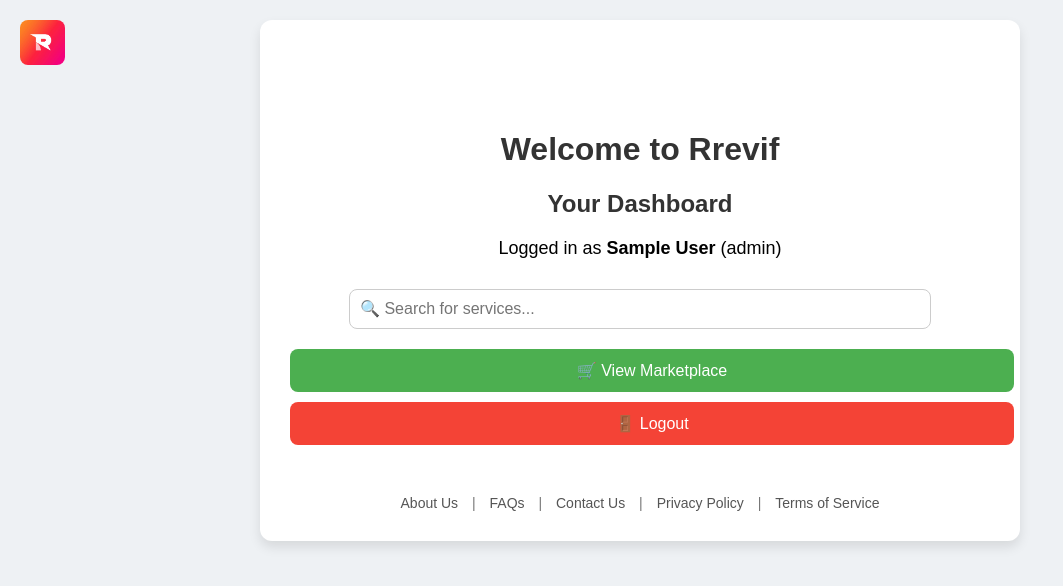
After one commit to AshleyCraig192/ITECA-Rrivef, a PHP site: page / in a window 1280 px wide. The commit adds this page. Shown: the top 586 px of the page, without its empty margins (0-1063 px from the left). Run offline with PHP 8.4, Linux system fonts and the light colour scheme; the visitor is signed in with stand-in values (Sample User, id 1); data that the repository does not hold is empty.

Commit message:
Add files via upload

```diff
--- a/fiverr-clone/db.php
+++ b/fiverr-clone/db.php
@@ -1,11 +1,14 @@
 <?php
-$host = 'localhost';
-$db   = 'fiverr_clone';
-$user = 'root';
-$pass = '';
-$conn = new mysqli($host, $user, $pass, $db);
+$host = 'sql109.infinityfree.com';
+$db   = 'if0_39233935_Rrevif_db';
+$user = 'if0_39233935';
+$pass = 'XO6FpXK7DMDXy43';
+$port = 3306;
 
-if ($conn->connect_error) {
-    die("Connection failed: " . $conn->connect_error);
+$conn = new mysqli($host, $user, $pass, $db, $port);
+
+if ($conn->connect_errno) {
+    die('Database connection failed: (' . $conn->connect_errno . ') '
+        . $conn->connect_error);
 }
 ?>
--- /dev/null
+++ b/fiverr-clone/index.php
@@ -0,0 +1,195 @@
+<?php
+session_start();
+require 'db.php';
+
+if (!isset($_SESSION['user'])) {
+    header("Location: login.php");
+    exit;
+}
+
+$user = $_SESSION['user'];
+?>
+
+<!DOCTYPE html>
+<html>
+<head>
+    <title>Dashboard</title>
+    <style>
+    body {
+        font-family: Arial, sans-serif;
+        background-color: #eef1f4;
+        margin: 0;
+        padding: 20px;
+    }
+
+    .container {
+        max-width: 700px;
+        margin: auto;
+        background: white;
+        padding: 30px;
+        padding-top: 90px;
+        border-radius: 12px;
+        box-shadow: 0 6px 12px rgba(0,0,0,0.1);
+        position: relative;
+    }
+
+    h1, h2 {
+        text-align: center;
+        color: #333;
+    }
+
+    .welcome {
+        text-align: center;
+        margin-bottom: 30px;
+        font-size: 18px;
+    }
+
+    .btn {
+        display: block;
+        width: 100%;
+        padding: 12px;
+        margin: 10px 0;
+        text-align: center;
+        background-color: #4CAF50;
+        color: white;
+        text-decoration: none;
+        border-radius: 8px;
+        font-size: 16px;
+        transition: background 0.3s;
+    }
+
+    .btn:hover {
+        background-color: #45a049;
+    }
+
+    .logout {
+        background-color: #f44336;
+    }
+
+    .logout:hover {
+        background-color: #d32f2f;
+    }
+
+    .logo-link {
+        position: absolute;
+        top: 20px;
+        left: 20px;
+        text-decoration: none;
+    }
+
+    .logo {
+        height: 45px;
+        width: auto;
+        border-radius: 8px;
+        transition: transform 0.2s;
+    }
+
+    .logo:hover {
+        transform: scale(1.05);
+    }
+
+    .search-bar {
+        text-align: center;
+        margin: 20px 0;
+    }
+
+    .search-bar input[type="text"] {
+        width: 80%;
+        padding: 10px;
+        font-size: 16px;
+        border: 1px solid #ccc;
+        border-radius: 8px;
+    }
+
+    .footer {
+        margin-top: 50px;
+        text-align: center;
+        font-size: 14px;
+        color: #777;
+        flex-wrap: wrap;
+    }
+
+    .footer a {
+        margin: 0 10px;
+        color: #555;
+        text-decoration: none;
+    }
+
+    .footer a:hover {
+        text-decoration: underline;
+    }
+
+    @media (max-width: 600px) {
+        .container {
+            padding: 20px;
+            padding-top: 80px;
+        }
+
+        .btn {
+            font-size: 15px;
+            padding: 10px;
+        }
+
+        .search-bar input[type="text"] {
+            width: 95%;
+        }
+
+        .logo {
+            height: 40px;
+        }
+
+        .logo-link {
+            left: 15px;
+            top: 15px;
+        }
+
+        .footer a {
+            display: block;
+            margin: 5px 0;
+        }
+    }
+</style>
+
+</head>
+<body>
+
+<a href="index.php" class="logo-link">
+    <img src="images/rrevif_logo.jpg" alt="Rrevif Logo" class="logo">
+</a>
+
+<div class="container">
+    <h1>Welcome to Rrevif</h1>
+    <h2>Your Dashboard</h2>
+
+    <p class="welcome">Logged in as <strong><?= htmlspecialchars($user['name']) ?></strong> (<?= htmlspecialchars($user['role']) ?>)</p>
+
+    <div class="search-bar">
+        <form action="marketplace.php" method="GET">
+            <input type="text" name="search" placeholder="🔍 Search for services..." />
+        </form>
+    </div>
+
+    <a href="marketplace.php" class="btn">🛒 View Marketplace</a>
+
+    <?php if ($user['role'] === 'seller'): ?>
+        <a href="post_service.php" class="btn">➕ Post a Service</a>
+        <a href="view_requests.php" class="btn">📬 View Service Requests</a>
+        <a href="my_services.php" class="btn">🧾 Manage My Services</a>
+
+    <?php elseif ($user['role'] === 'buyer'): ?>
+        <a href="my_requests.php" class="btn">📄 My Requests</a>
+    <?php endif; ?>
+
+    <a href="logout.php" class="btn logout">🚪 Logout</a>
+
+    <div class="footer">
+        <a href="#">About Us</a> |
+        <a href="#">FAQs</a> |
+        <a href="#">Contact Us</a> |
+        <a href="#">Privacy Policy</a> |
+        <a href="#">Terms of Service</a>
+    </div>
+</div>
+
+</body>
+</html>
--- a/fiverr-clone/marketplace.php
+++ b/fiverr-clone/marketplace.php
@@ -9,7 +9,6 @@ if (!isset($_SESSION['user'])) {
 
 $search = isset($_GET['search']) ? trim($_GET['search']) : "";
 
-// Get services based on search (if any)
 if (!empty($search)) {
     $searchTerm = "%" . $search . "%";
     $stmt = $conn->prepare("SELECT services.id, services.title, services.description, services.price, users.name
@@ -140,7 +139,7 @@ $result = $stmt->get_result();
 </head>
 <body>
 <div class="logo">
-    <a href="dashboard.php">
+    <a href="index.php">
         <img src="images/rrevif_logo.jpg" alt="Rrevif Logo">
     </a>
 </div>
@@ -171,7 +170,7 @@ $result = $stmt->get_result();
     <?php endif; ?>
 
     <div class="back-btn">
-        <a class="btn" href="dashboard.php">⬅ Back to Dashboard</a>
+        <a class="btn" href="index.php">⬅ Back to Dashboard</a>
     </div>
 
 </body>
--- a/fiverr-clone/my_requests.php
+++ b/fiverr-clone/my_requests.php
@@ -105,7 +105,7 @@ $result = $stmt->get_result();
         <p>You haven't made any requests yet.</p>
     <?php endif; ?>
 
-    <a href="dashboard.php" class="back-btn">⬅ Back to Dashboard</a>
+    <a href="index.php" class="back-btn">⬅ Back to Dashboard</a>
 </div>
 
 </body>
--- a/fiverr-clone/post_service.php
+++ b/fiverr-clone/post_service.php
@@ -152,7 +152,7 @@ if ($_SERVER["REQUEST_METHOD"] == "POST") {
         <button type="submit">Post Service</button>
     </form>
 
-    <a class="back-link" href="dashboard.php">← Back to Dashboard</a>
+    <a class="back-link" href="index.php">← Back to Dashboard</a>
 </div>
 
 </body>
--- a/fiverr-clone/view_requests.php
+++ b/fiverr-clone/view_requests.php
@@ -119,7 +119,7 @@ $result = $stmt->get_result();
         <p>No new service requests.</p>
     <?php endif; ?>
 
-    <a href="dashboard.php" class="back-link">⬅ Back to Dashboard</a>
+    <a href="index.php" class="back-link">⬅ Back to Dashboard</a>
 </div>
 
 </body>
```
Also changed, not shown: fiverr-clone/admin_dashboard.php (+21 -5 lines), fiverr-clone/edit_services.php (added, +167 -0 lines), fiverr-clone/login.php (+8 -10 lines), fiverr-clone/my_services.php (+108 -19 lines).
